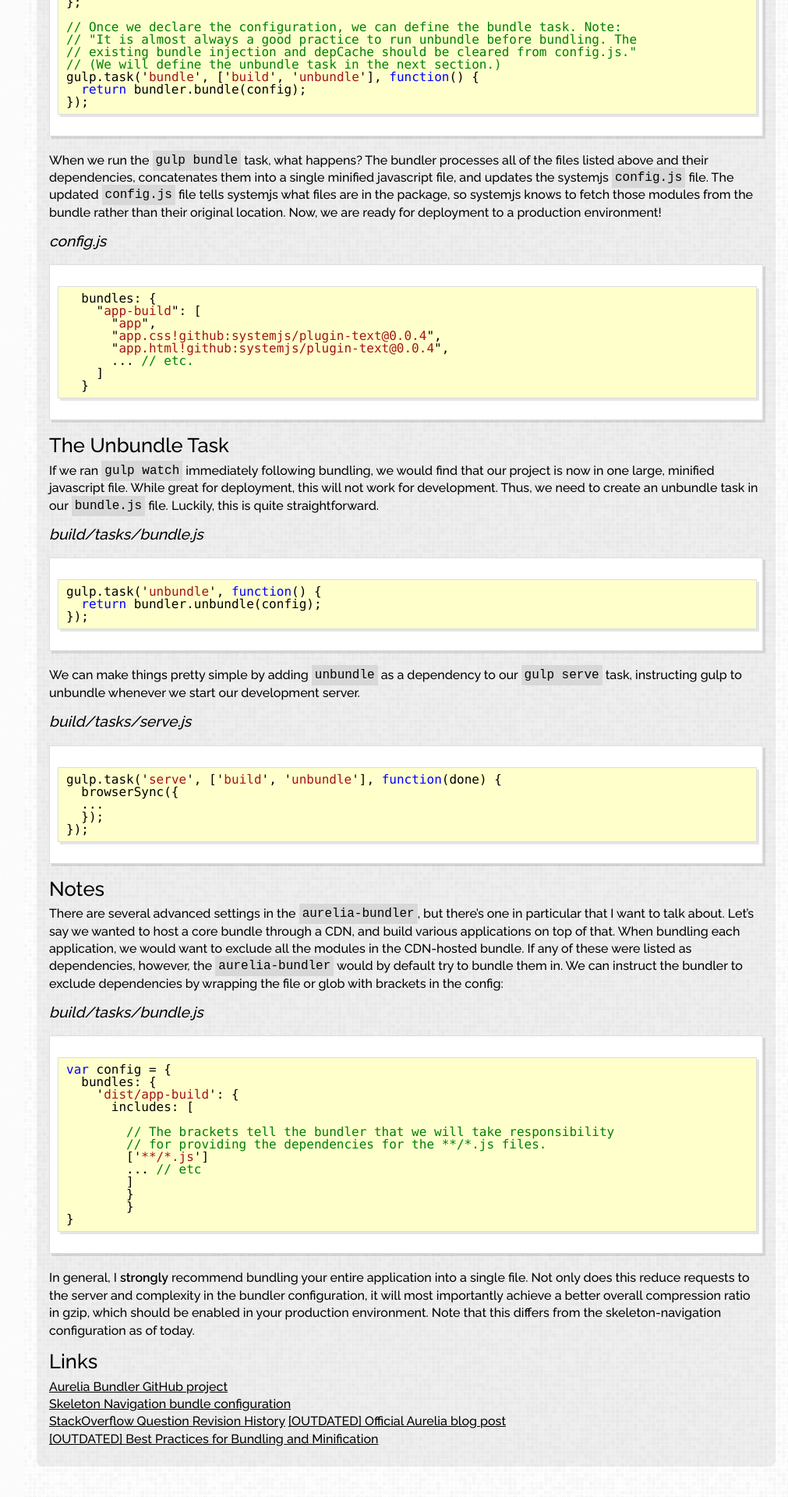
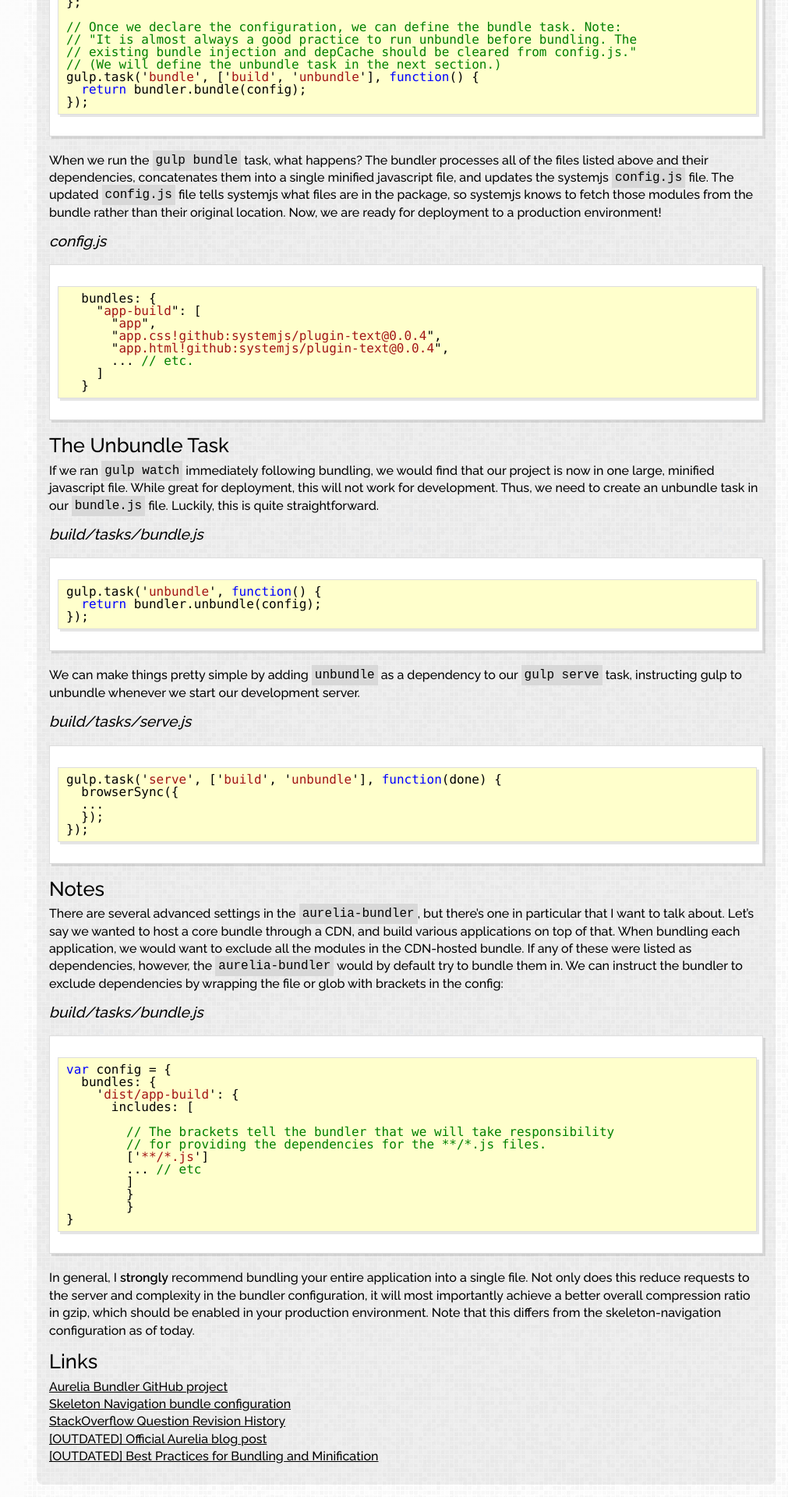
Before and after one commit to davismj/davismj.github.io, a Jekyll site: the page built from _posts/2016-1-29-aurelia-bundling.md, in a window 1280 px wide. Shown: the part 1240-3160 px from the top of the page at 78% size, without its empty margins (269-1280 px from the left). Built offline with Jekyll 4.4.1, drawn with Linux system fonts in a browser that asks for light colours; nearby versions of some CDN libraries; Markdown is read by kramdown in place of the engine named in the settings; comment, search, counter and statistics services are not loaded.

Commit message:
fix iframe style fix spacing issue on aurelia-bundling

```diff
--- a/_posts/2016-1-29-aurelia-bundling.md
+++ b/_posts/2016-1-29-aurelia-bundling.md
@@ -146,6 +146,6 @@
 # Links
 [Aurelia Bundler GitHub project](https://github.com/aurelia/bundler)<br />
 [Skeleton Navigation bundle configuration](https://github.com/aurelia/skeleton-navigation/blob/master/skeleton-es2016/build/bundles.json)<br />
-[StackOverflow Question Revision History](http://stackoverflow.com/posts/28258956/revisions)
+[StackOverflow Question Revision History](http://stackoverflow.com/posts/28258956/revisions)<br />
 [[OUTDATED] Official Aurelia blog post](http://blog.durandal.io/2015/09/11/bundling-aurelia-apps/)<br />
 [[OUTDATED] Best Practices for Bundling and Minification](http://patrickwalters.net/my-best-practices-for-aurelia-bundling-and-minification/)<br />
--- a/style.scss
+++ b/style.scss
@@ -107,6 +107,10 @@
   p:after {
     content: close-quote;
   }
+}
+
+iframe {
+  max-width: 100%;
 }
 
 nav {
```
